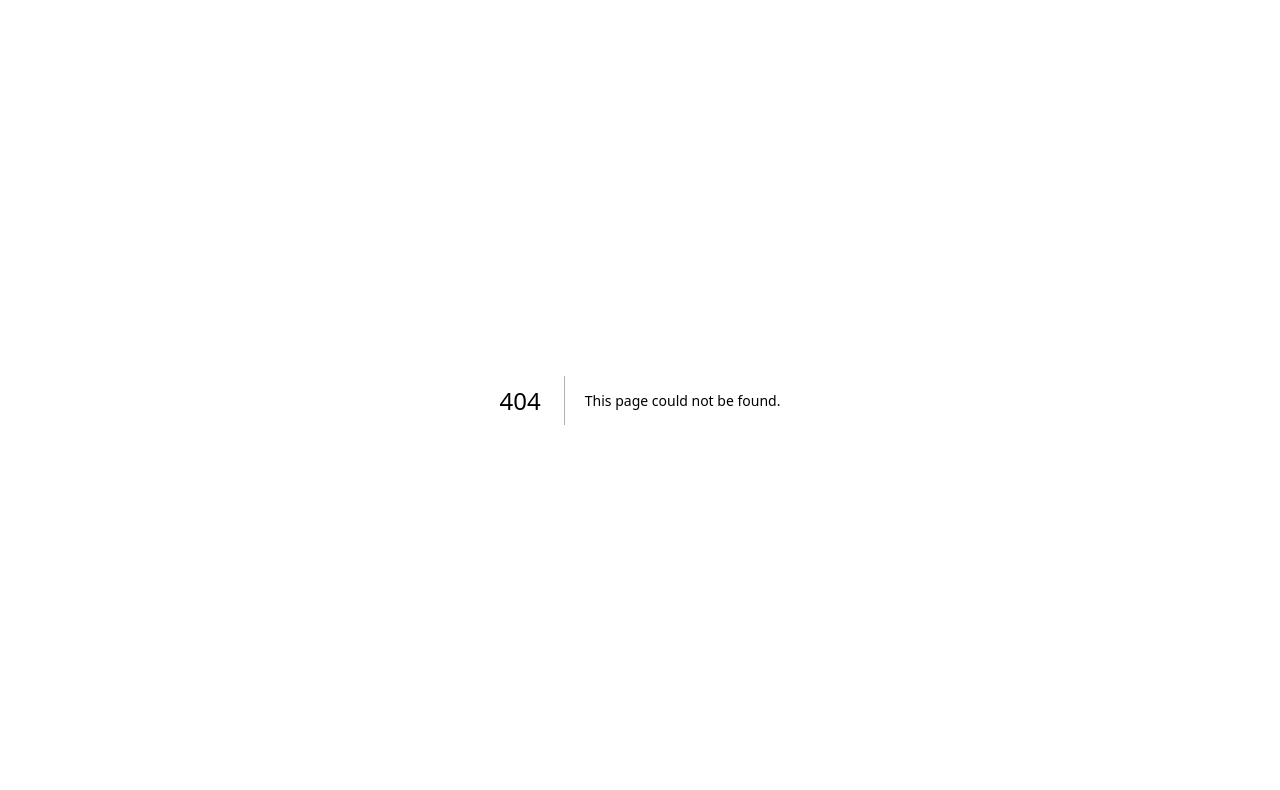
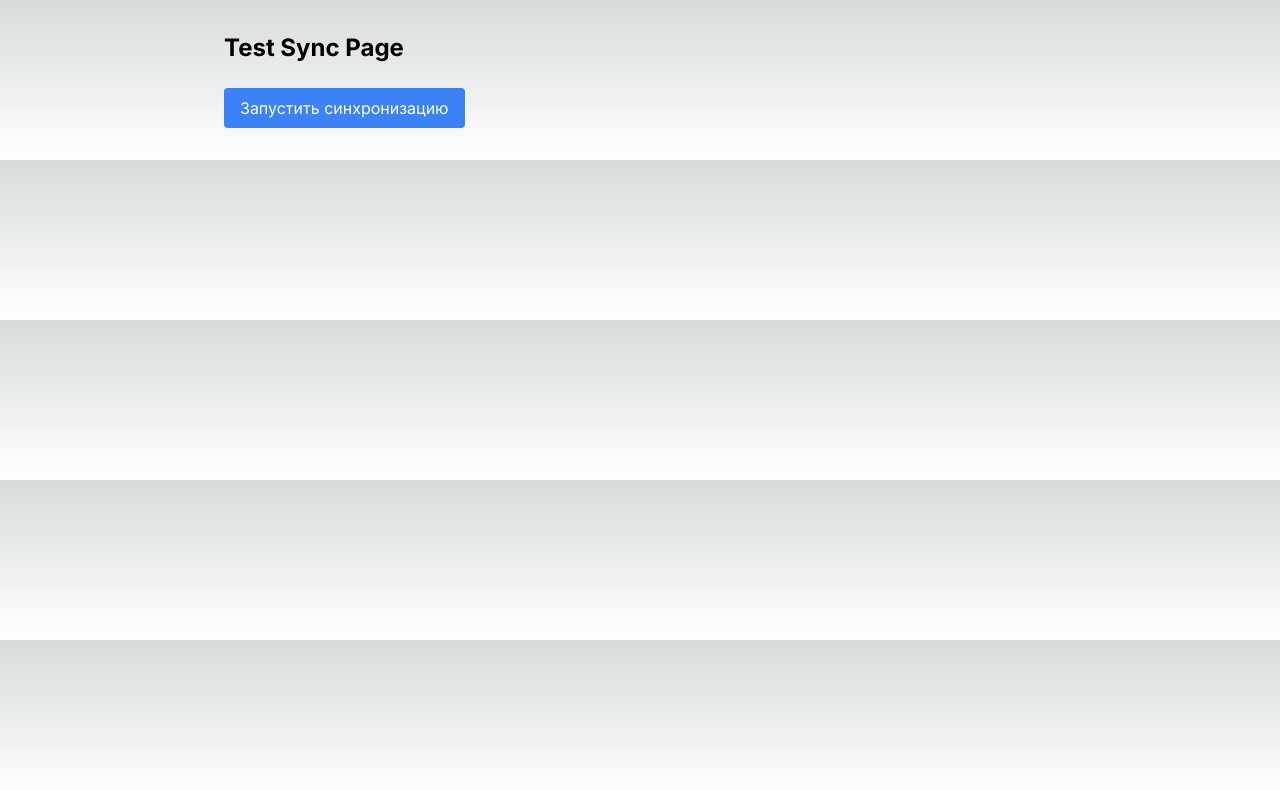
Before and after one commit to wowcombin/ets, a Next.js app: page /test-sync in a window 1280 px wide. Before the commit this address had no page. Shown: the top 790 px of the page. Built offline with nearby package versions, Linux system fonts and the light colour scheme.

Commit message:
Create page.tsx

```diff
--- /dev/null
+++ b/app/test-sync/page.tsx
@@ -0,0 +1,138 @@
+'use client'
+
+import { useState } from 'react'
+
+export default function TestSyncPage() {
+  const [loading, setLoading] = useState(false)
+  const [results, setResults] = useState<any>(null)
+  const [error, setError] = useState<string | null>(null)
+
+  const runSync = async () => {
+    setLoading(true)
+    setError(null)
+    setResults(null)
+
+    try {
+      const response = await fetch('/api/sync-all')
+      const data = await response.json()
+
+      if (data.success) {
+        setResults(data)
+      } else {
+        setError(data.error || 'Sync failed')
+      }
+    } catch (err: any) {
+      setError(err.message)
+    } finally {
+      setLoading(false)
+    }
+  }
+
+  const calculateSalaries = async () => {
+    try {
+      const response = await fetch('/api/calculate-salaries')
+      const data = await response.json()
+      alert(`Зарплаты рассчитаны: ${JSON.stringify(data.stats)}`)
+    } catch (err: any) {
+      alert(`Ошибка: ${err.message}`)
+    }
+  }
+
+  return (
+    <div className="p-8 max-w-4xl mx-auto">
+      <h1 className="text-2xl font-bold mb-6">Test Sync Page</h1>
+
+      <div className="space-y-4">
+        <button
+          onClick={runSync}
+          disabled={loading}
+          className="px-4 py-2 bg-blue-500 text-white rounded hover:bg-blue-600 disabled:opacity-50"
+        >
+          {loading ? 'Синхронизация...' : 'Запустить синхронизацию'}
+        </button>
+
+        {results && (
+          <button
+            onClick={calculateSalaries}
+            className="ml-4 px-4 py-2 bg-green-500 text-white rounded hover:bg-green-600"
+          >
+            Рассчитать зарплаты
+          </button>
+        )}
+      </div>
+
+      {error && (
+        <div className="mt-4 p-4 bg-red-100 text-red-700 rounded">
+          <h3 className="font-bold">Ошибка:</h3>
+          <pre>{error}</pre>
+        </div>
+      )}
+
+      {results && (
+        <div className="mt-6 space-y-4">
+          <div className="p-4 bg-green-100 rounded">
+            <h3 className="font-bold text-green-800">Успешно!</h3>
+            <p>{results.message}</p>
+          </div>
+
+          <div className="p-4 bg-gray-100 rounded">
+            <h3 className="font-bold mb-2">Статистика:</h3>
+            <ul className="space-y-1">
+              <li>Сотрудников обработано: {results.stats.employeesProcessed}</li>
+              <li>Транзакций создано: {results.stats.transactionsCreated}</li>
+              <li>Транзакций в БД: {results.stats.transactionsInDb}</li>
+              <li>Общий Gross: ${results.stats.totalGross?.toFixed(2)}</li>
+              <li>Время: {results.stats.timeElapsed}</li>
+            </ul>
+          </div>
+
+          {results.employees && (
+            <div className="p-4 bg-blue-50 rounded">
+              <h3 className="font-bold mb-2">Сотрудники ({results.employees.length}):</h3>
+              <div className="grid grid-cols-3 gap-2">
+                {results.employees.map((emp: any, i: number) => (
+                  <div key={i} className="text-sm">
+                    {emp.username}
+                    {emp.isManager && ' 👔'}
+                    {emp.isFired && ' ❌'}
+                  </div>
+                ))}
+              </div>
+            </div>
+          )}
+
+          {results.sampleTransactions && (
+            <div className="p-4 bg-yellow-50 rounded">
+              <h3 className="font-bold mb-2">Примеры транзакций:</h3>
+              <div className="space-y-1 text-sm">
+                {results.sampleTransactions.map((t: any, i: number) => (
+                  <div key={i}>
+                    {t.employee} → {t.casino}: ${t.gross.toFixed(2)}
+                  </div>
+                ))}
+              </div>
+            </div>
+          )}
+
+          {results.errors && results.errors.length > 0 && (
+            <div className="p-4 bg-red-50 rounded">
+              <h3 className="font-bold mb-2 text-red-700">Ошибки:</h3>
+              <ul className="list-disc list-inside text-sm text-red-600">
+                {results.errors.map((err: string, i: number) => (
+                  <li key={i}>{err}</li>
+                ))}
+              </ul>
+            </div>
+          )}
+
+          <details className="p-4 bg-gray-50 rounded">
+            <summary className="cursor-pointer font-bold">Полный ответ (JSON)</summary>
+            <pre className="mt-2 text-xs overflow-auto">
+              {JSON.stringify(results, null, 2)}
+            </pre>
+          </details>
+        </div>
+      )}
+    </div>
+  )
+}
```
